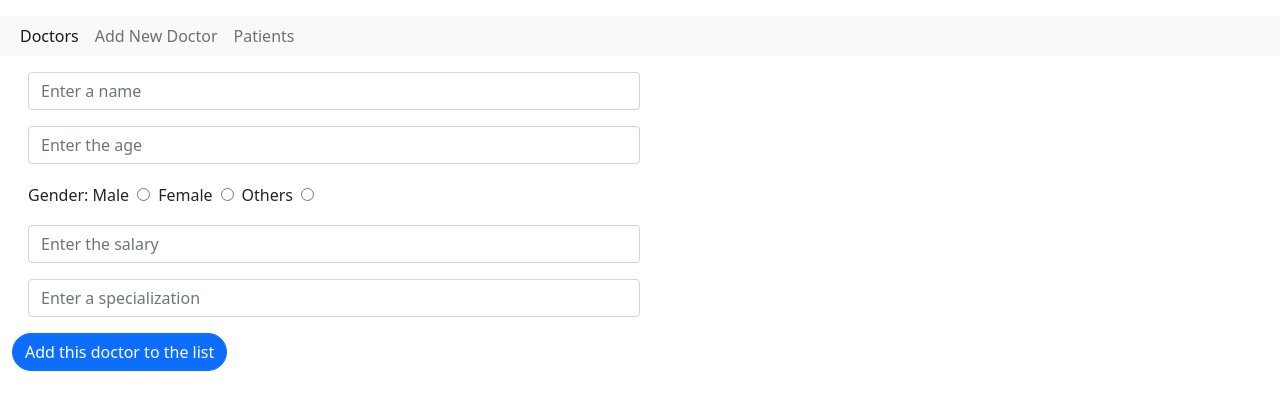
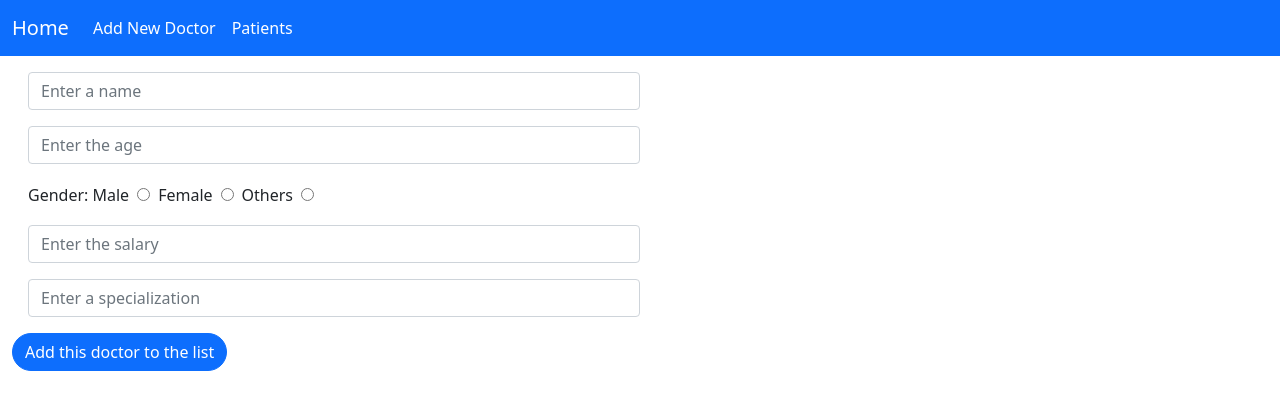
Before and after one commit to 0101chaitanya/hospital-mamagement, a React (Vite) app: page /add-new-doctor in a window 1280 px wide. Shown: the top 410 px of the page. Built offline with nearby package versions, Linux system fonts and the light colour scheme.

Commit message:
Fixed navbar styling

```diff
--- a/package.json
+++ b/package.json
@@ -1,6 +1,7 @@
 {
   "dependencies": {
     "axios": "^1.13.2",
+    "bootstrap-icons": "^1.13.1",
     "react": "^19.2.0",
     "react-dom": "^19.2.0",
     "react-router-dom": "^7.11.0"
--- a/src/components/FetchDoctorsPage.jsx
+++ b/src/components/FetchDoctorsPage.jsx
@@ -8,11 +8,15 @@ export default function FetchDoctorsPage(props) {
     // const naigate = useNavigate();
     const [loading, setLoading] = useState(true);
     const [error, setError] = useState(null);
+    // const [time, setTime] = useState(0)
+
     useEffect(() => {
-
-
         fetchDoctors();
-
+        const interval = setInterval(() => {
+            // setTime(prevState => prevState + 1)
+            fetchDoctors()
+        }, 30000)
+        return () => clearInterval(interval)
 
     }, []); // empty array => run once on mount
     async function fetchDoctors() {
@@ -21,7 +25,6 @@ export default function FetchDoctorsPage(props) {
             setLoading(true);
             const res = await axios.get(`${baseUrl}/doctors`);
             if (res.status === 200) {
-                console.log(res.data);
                 setDoctors(res.data);
             }
         } catch (err) {
@@ -45,6 +48,7 @@ export default function FetchDoctorsPage(props) {
 
     return (
         <div className="container-flui">
+            {/*<p>Time: ${time}</p>*/}
             <h1 className="m-1 p-1 text-center">List of doctors working in the Chaitanya Hospital</h1>
 
             {/*-1 row-cols-sm-2 row-cols-md-3 row-cols-lg-4*/}
--- a/src/components/FetchPatientsPage.jsx
+++ b/src/components/FetchPatientsPage.jsx
@@ -10,6 +10,7 @@ export function FetchPatientsPage(props) {
     const [error, setError] = useState(null);
     useEffect(() => {
         fetchPatients();
+
     }, []);
 
     async function fetchPatients() {
--- a/src/components/GlobalNavBar.jsx
+++ b/src/components/GlobalNavBar.jsx
@@ -2,8 +2,10 @@ import {Link} from "react-router-dom";
 
 export default function GlobalNavBar() {
     return (
-        <nav className="navbar-expand-lg navbar-light bg-light my-3">
+        <nav className="navbar-expand-lg navbar navbar-dark bg-primary">
             <div className="container-fluid">
+                <Link className="navbar-brand" to="/">Home</Link>
+
                 <button className="navbar-toggler" type="button" data-bs-toggle="collapse"
                         data-bs-target="#navbarNavAltMarkup" aria-controls="navbarNavAltMarkup" aria-expanded="false"
                         aria-label="Toggle navigation">
@@ -11,9 +13,9 @@ export default function GlobalNavBar() {
                 </button>
                 <div className="collapse navbar-collapse" id="navbarNavAltMarkup">
                     <div className="navbar-nav">
-                        <Link className="nav-link active" to="/">Doctors</Link>
-                        <Link className="nav-link" to="/add-new-doctor">Add New Doctor</Link>
-                        <Link className="nav-link" to="/patients">Patients</Link>
+                        {/*<Link className="nav-link active" to="/">Doctors</Link>*/}
+                        <Link className="text-white nav-link" to="/add-new-doctor">Add New Doctor</Link>
+                        <Link className="text-white nav-link" to="/patients">Patients</Link>
                     </div>
                 </div>
             </div>
```
Also changed, not shown: 1 other file (tests, documents, lock files or other folders).
